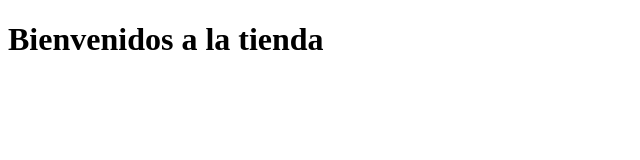
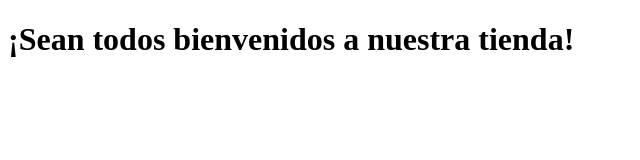
Before and after one commit to Jableed43/182178-front, a plain HTML site: page 4/LC01-ramas-y-merge-en-vivo/inicio/demo-ramas/index.html in a window 1280 px wide. Shown: the whole page, without its empty margins (0-640 px from the left). Drawn offline with Linux system fonts and the light colour scheme.

Commit message:
cambios en francisco, conflicto

```diff
--- a/4/LC01-ramas-y-merge-en-vivo/inicio/demo-ramas/index.html
+++ b/4/LC01-ramas-y-merge-en-vivo/inicio/demo-ramas/index.html
@@ -5,6 +5,6 @@
     <title>Mi tienda</title>
 </head>
 <body>
-    <h1>Bienvenidos a la tienda</h1>
+    <h1>¡Sean todos bienvenidos a nuestra tienda!</h1>
 </body>
 </html>
```
